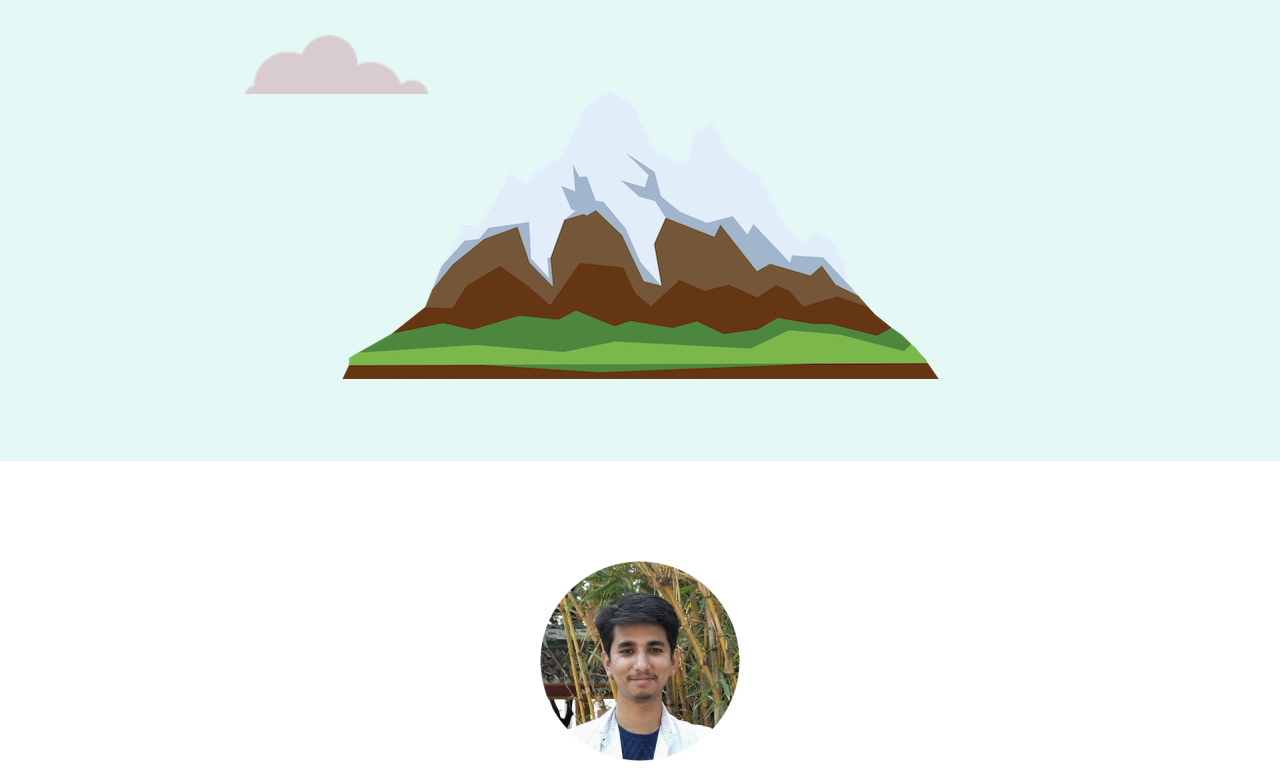
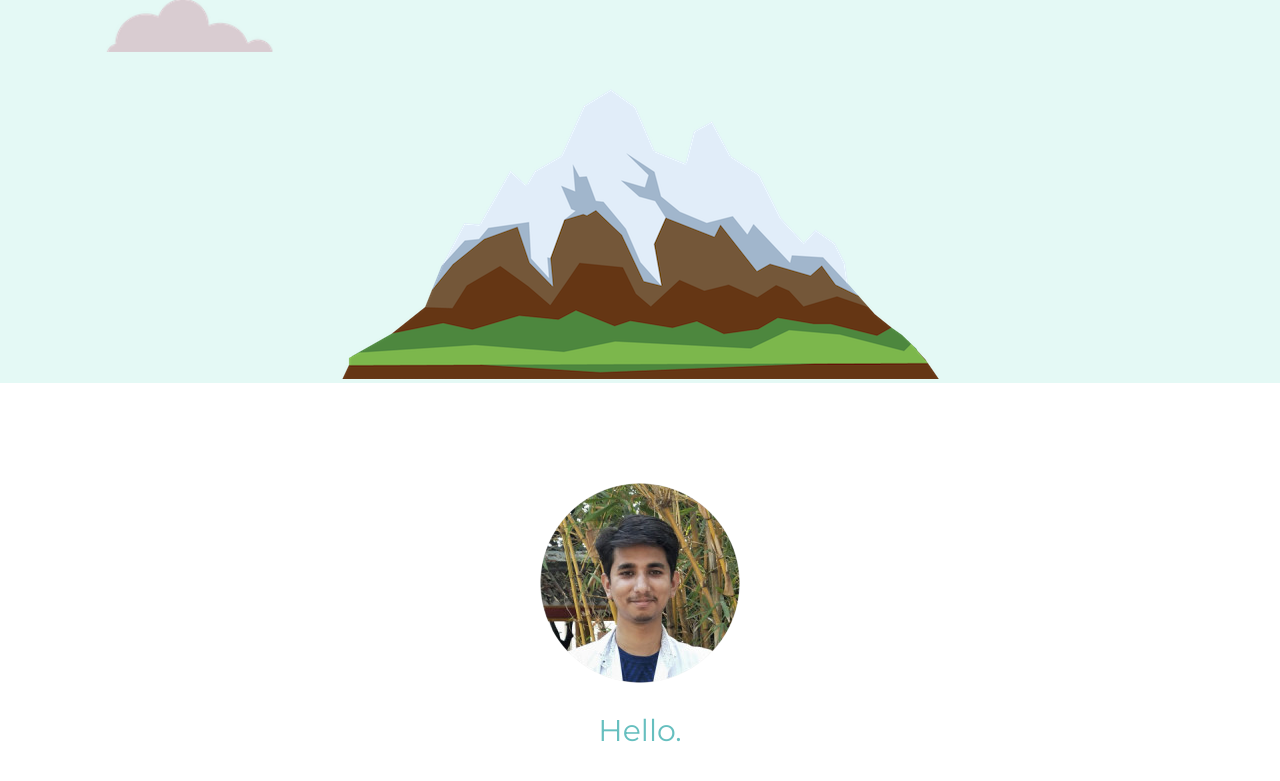
Before and after one commit to meet035/My-Site, a plain HTML site: page index.html in a window 1280 px wide. Shown: the part 339-1120 px from the top of the page. Drawn offline with Linux system fonts and the light colour scheme.

Commit message:
Update style.css

```diff
--- a/css/style.css
+++ b/css/style.css
@@ -1,8 +1,13 @@
 header{
-  height:100vh;
+  /* height:100vh;
   width:100%;
   background-image: url('cloudbg.png');
-  background-size: cover;
+  background-size: cover; */
+  background: url('cloudbg.png') no-repeat center center fixed;
+  -webkit-background-size:cover;
+  -moz-background-size:cover;
+  -o-background-size:cover;
+  background-size:cover;
 }
 
 body{
```
